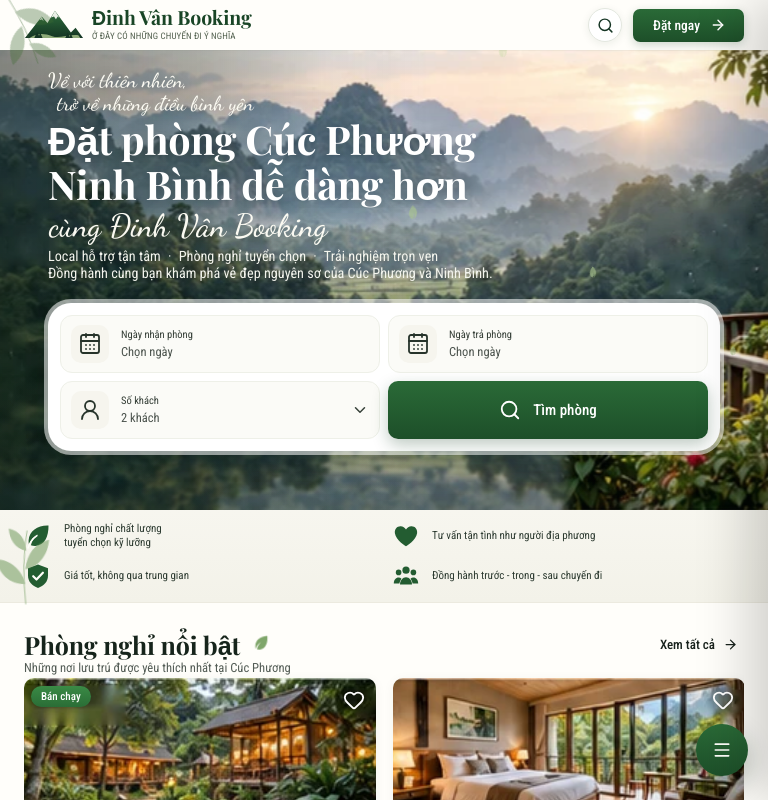
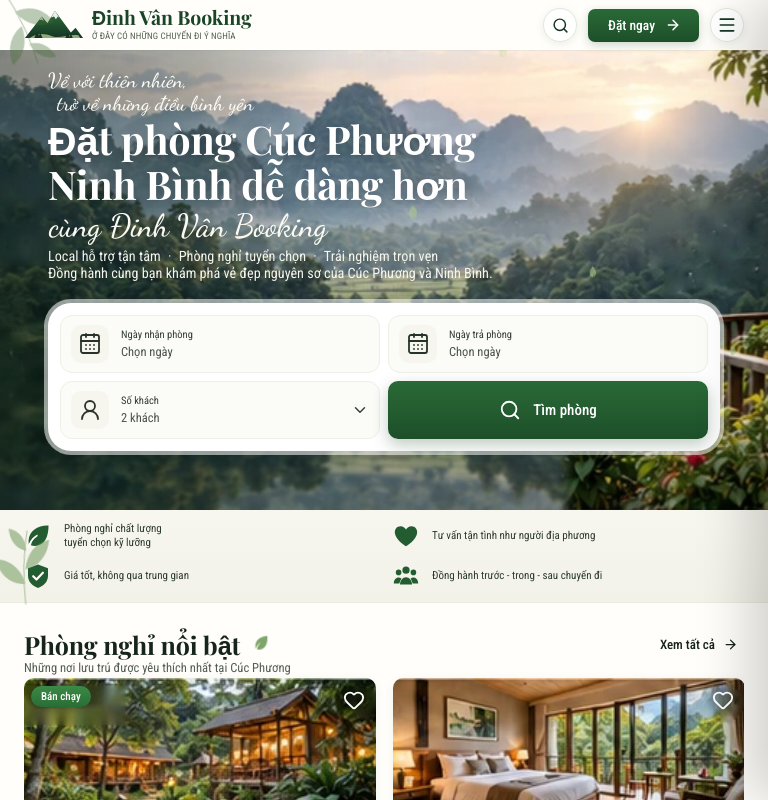
Before and after one commit to cuongdesignnb/dinh-van-booking, a Next.js app: page / in a window 768 px wide. Shown: the top 800 px of the page. Built offline with nearby package versions, Linux system fonts and the light colour scheme.

Commit message:
Keep the hamburger in the header on phones and tablets
The floating pill stays as a desktop-only shortcut; below 1024 the header
button opens the same drawer and takes focus back when it closes.

Co-Authored-By: Claude Opus 5 <noreply@anthropic.com>

```diff
--- a/src/components/home/SiteHeader.tsx
+++ b/src/components/home/SiteHeader.tsx
@@ -22,7 +22,7 @@ const isActive = (path: string, href: string) =>
 export function SiteHeader() {
   const pathname = usePathname() ?? '/';
   const [menuOpen, setMenuOpen] = useState(false);
-  const toggleRef = useRef<HTMLButtonElement>(null);
+  const toggleRef = useRef<HTMLButtonElement | null>(null);
   const drawerRef = useRef<HTMLDivElement>(null);
 
   useEffect(() => setMenuOpen(false), [pathname]);
@@ -97,18 +97,33 @@ export function SiteHeader() {
           <Link href="/phong-nghi" className="btn btn--primary btn--header btn-shine" data-magnetic>
             Đặt ngay <ArrowRight size={16} strokeWidth={2.2} aria-hidden="true" />
           </Link>
+          <button
+            type="button"
+            className="round-btn menu-toggle"
+            aria-label={menuOpen ? 'Đóng menu' : 'Mở menu'}
+            aria-expanded={menuOpen}
+            aria-controls="mobile-drawer"
+            onClick={(e) => {
+              toggleRef.current = e.currentTarget;
+              setMenuOpen((v) => !v);
+            }}
+          >
+            {menuOpen ? <X size={20} aria-hidden="true" /> : <Menu size={20} aria-hidden="true" />}
+          </button>
         </div>
       </div>
 
       <button
-        ref={toggleRef}
         type="button"
         className="menu-float"
         data-open={menuOpen || undefined}
         aria-label={menuOpen ? 'Đóng menu' : 'Mở menu'}
         aria-expanded={menuOpen}
         aria-controls="mobile-drawer"
-        onClick={() => setMenuOpen((v) => !v)}
+        onClick={(e) => {
+          toggleRef.current = e.currentTarget;
+          setMenuOpen((v) => !v);
+        }}
       >
         {menuOpen ? <X size={20} aria-hidden="true" /> : <Menu size={20} aria-hidden="true" />}
         <span className="menu-float__label">Menu</span>
--- a/src/styles/mobile-nav.css
+++ b/src/styles/mobile-nav.css
@@ -43,27 +43,21 @@
   scale: 0.97;
 }
 
+/* Below 1024 the header shows the hamburger instead, so the floating pill is
+   only a desktop affordance. */
 @media (max-width: 1023px) {
   .menu-float {
-    bottom: calc(var(--dvb-mobilebar-h) + 16px + env(safe-area-inset-bottom));
-    width: 52px;
-    padding: 0;
-    justify-content: center;
-  }
-
-  .menu-float__label {
-    position: absolute;
-    width: 1px;
-    height: 1px;
-    overflow: hidden;
-    clip-path: inset(50%);
-    white-space: nowrap;
+    display: none;
   }
 }
 
-@media (min-width: 768px) and (max-width: 1023px) {
-  .menu-float {
-    bottom: 24px;
+.menu-toggle {
+  display: none;
+}
+
+@media (max-width: 1023px) {
+  .menu-toggle {
+    display: inline-grid;
   }
 }
 
```
Also changed, not shown: 1 other file (tests, documents, lock files or other folders).
